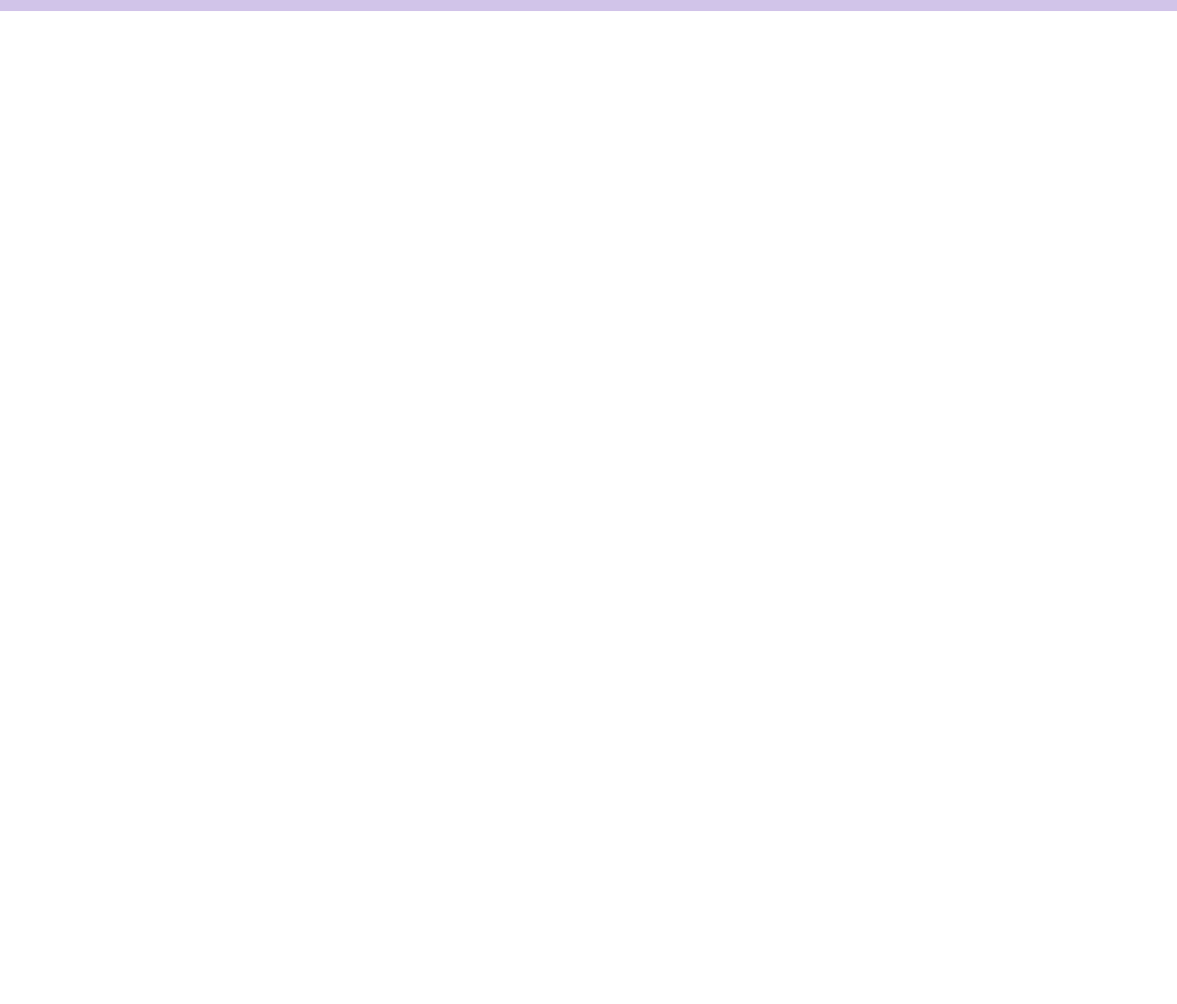
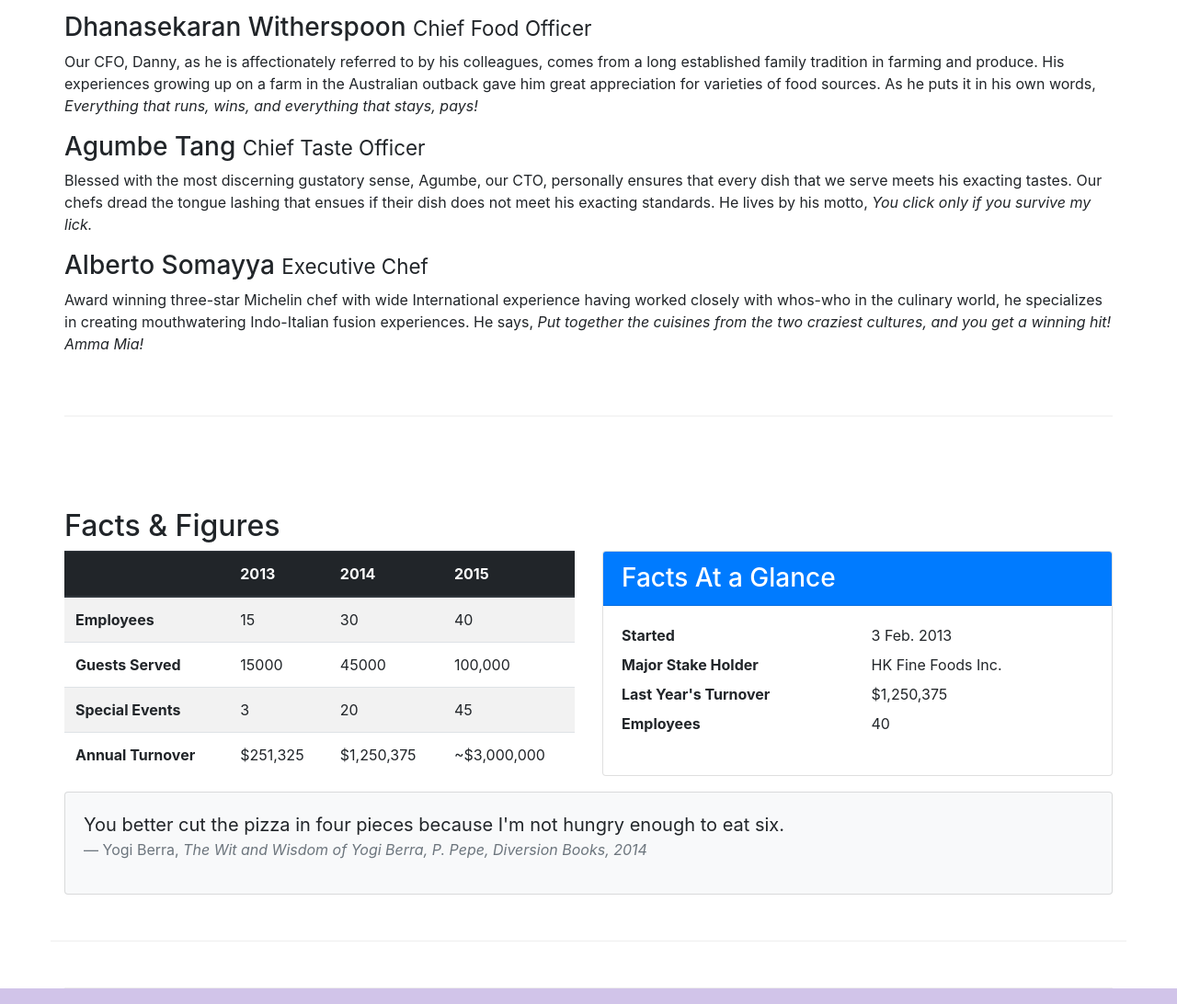
Before and after one commit to yenvy2208/FERm201, a website: page aboutus.html in a window 1280 px wide. Shown: the part 1391-2483 px from the top of the page at 92% size. Before the commit the page ends 1403 px from the top, so only its background shows below. Drawn offline with nearby package versions, Linux system fonts and the light colour scheme.

Commit message:
Tables and Cards

```diff
--- a/aboutus.html
+++ b/aboutus.html
@@ -39,15 +39,15 @@
         </div>
     </header>
 
-    <div>
-        <div>
+    <div class="container">
+        <div class="row row-content">
             <div>
                <h3>About Us</h3>
                <hr>
             </div>
         </div>
 
-        <div>
+        <div class="row row-content">
             <div>
                 <h2>Our History</h2>
                 <p>Started in 2010, Ristorante con Fusion quickly established itself as a culinary icon par excellence in Hong Kong. With its unique brand of world fusion cuisine that can be found nowhere else, it enjoys patronage from the A-list clientele in Hong Kong.  Featuring four of the best three-star Michelin chefs in the world, you never know what will arrive on your plate the next time you visit us.</p>
@@ -58,7 +58,7 @@
         </div>
 
 
-        <div>
+        <div class="row row-content">
             <div>
                 <h2>Corporate Leadership</h2>
                 <h3>Peter Pan <small>Chief Epicurious Officer</small></h3>
@@ -69,6 +69,85 @@
                 <p>Blessed with the most discerning gustatory sense, Agumbe, our CTO, personally ensures that every dish that we serve meets his exacting tastes. Our chefs dread the tongue lashing that ensues if their dish does not meet his exacting standards. He lives by his motto, <em>You click only if you survive my lick.</em></p>
                 <h3>Alberto Somayya <small>Executive Chef</small></h3>
                 <p>Award winning three-star Michelin chef with wide International experience having worked closely with whos-who in the culinary world, he specializes in creating mouthwatering Indo-Italian fusion experiences. He says, <em>Put together the cuisines from the two craziest cultures, and you get a winning hit! Amma Mia!</em></p>
+            </div>
+       </div>
+
+       <div class="row row-content">
+            <div>
+                <div class="row row-content">
+                    <div class="col-12 col-sm-9">
+                        <h2>Facts &amp; Figures</h2>
+                    </div>
+                     <div class="col-12 col-sm-3">
+                    </div>
+                    <div class="table-responsive col-12 col-sm-6">
+                        <table class="table table-striped">
+                            <thead class="thead-dark">
+                                <tr>
+                                    <th>&nbsp;</th>
+                                    <th>2013</th>
+                                    <th>2014</th>
+                                    <th>2015</th>
+                                </tr>
+                            </thead>
+                            <tbody>
+                                <tr>
+                                    <th>Employees</th>
+                                    <td>15</td>
+                                    <td>30</td>
+                                    <td>40</td>
+                                </tr>
+                                <tr>
+                                    <th>Guests Served</th>
+                                    <td>15000</td>
+                                    <td>45000</td>
+                                    <td>100,000</td>
+                                </tr>
+                                <tr>
+                                    <th>Special Events</th>
+                                    <td>3</td>
+                                    <td>20</td>
+                                    <td>45</td>
+                                </tr>
+                                <tr>
+                                    <th>Annual Turnover</th>
+                                    <td>$251,325</td>
+                                    <td>$1,250,375</td>
+                                    <td>~$3,000,000</td>
+                                </tr>
+                            </tbody>
+                        </table>
+                        </div>
+                        <div class="col-12 col-sm-6">
+                            <div class="card">
+                                <h3 class="card-header bg-primary text-white">Facts At a Glance</h3>
+                                <div class="card-body">
+                                    <dl class="row">
+                                        <dt class="col-6">Started</dt>
+                                        <dd class="col-6">3 Feb. 2013</dd>
+                                        <dt class="col-6">Major Stake Holder</dt>
+                                        <dd class="col-6">HK Fine Foods Inc.</dd>
+                                        <dt class="col-6">Last Year's Turnover</dt>
+                                        <dd class="col-6">$1,250,375</dd>
+                                        <dt class="col-6">Employees</dt>
+                                        <dd class="col-6">40</dd>
+                                    </dl>
+                                </div>
+                            </div>
+                        </div>
+                        <div class="col-12">
+                            <div class="card card-body bg-light">
+                                <blockquote class="blockquote">
+                                    <p class="mb-0">You better cut the pizza in four pieces because
+                                        I'm not hungry enough to eat six.</p>
+                                    <footer class="blockquote-footer">Yogi Berra,
+                                        <cite title="Source Title">The Wit and Wisdom of Yogi Berra,
+                                        P. Pepe, Diversion Books, 2014</cite>
+                                    </footer>
+                                </blockquote>
+                            </div>
+                        </div>
+               </div>
             </div>
        </div>
 
```
